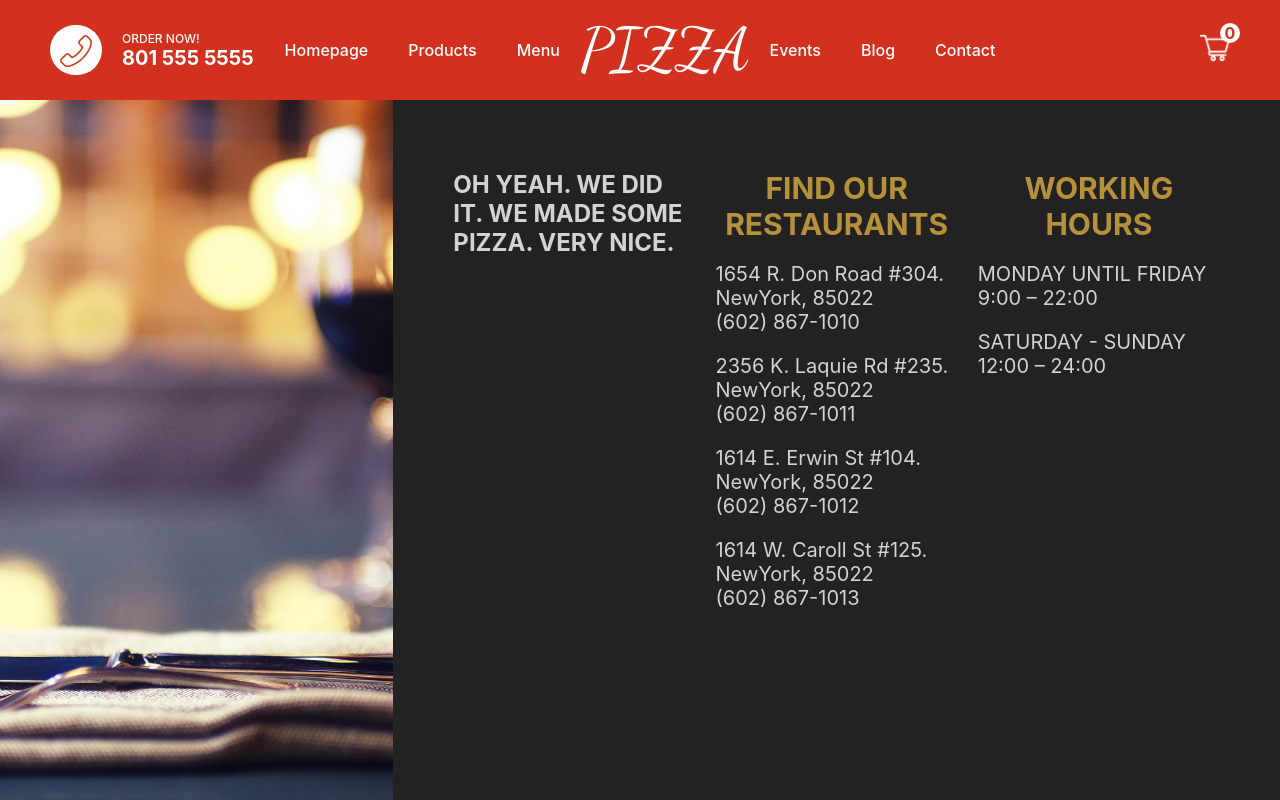
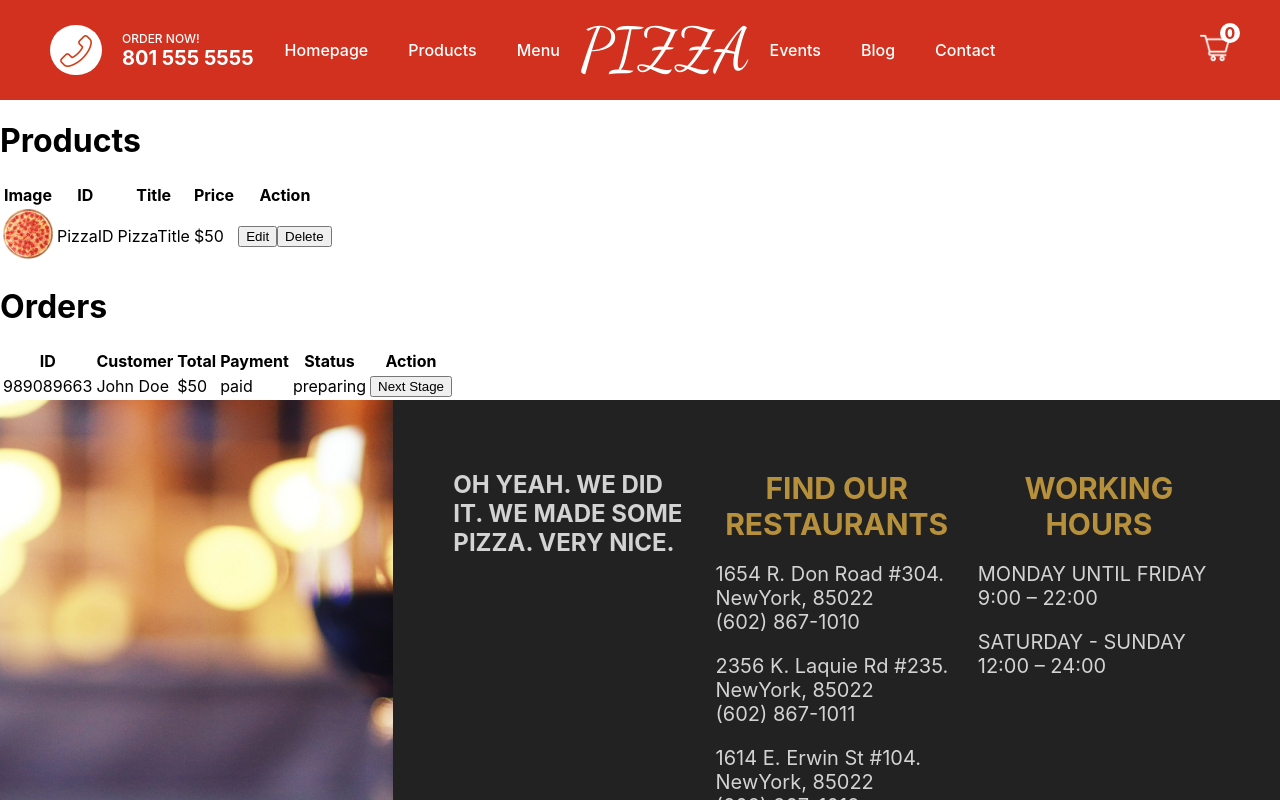
Before and after one commit to grantgariepy/react-next-food-app, a Next.js app: page /admin in a window 1280 px wide. Shown: the top 800 px of the page. Built offline with nearby package versions, Linux system fonts and the light colour scheme.

Commit message:
admin page layout

```diff
--- a/pages/admin/index.jsx
+++ b/pages/admin/index.jsx
@@ -1,9 +1,73 @@
+import Image from 'next/image';
 import styles from '../../styles/Admin.module.css';
 
 const index = () => {
     return (
-        <div>
+        <div className={styles.container}>
+            <div className={styles.item}>
+                <h1 className={styles.title}>Products</h1>
+                <table className={styles.table}>
+                    <tbody>
+                        <tr className={styles.trTitle}>
+                            <th>Image</th>
+                            <th>ID</th>
+                            <th>Title</th>
+                            <th>Price</th>
+                            <th>Action</th>
+                        </tr>
+                    </tbody>
+                    <tbody>
+                        <tr className={styles.trTitle}>
+                            <td>
+                                <Image
+                                    src="/img/pizza.png"
+                                    width={50}
+                                    height={50}
+                                    objectFit="cover"
+                                    alt=""
+                                />
+                            </td>
+                            <td>PizzaID</td>
+                            <td>PizzaTitle</td>
+                            <td>$50</td>
+                            <td>
+                                <button className={styles.button}>Edit</button>
+                                <button className={styles.button}>Delete</button>
+                            </td>
+                        </tr>
+                    </tbody>
+                </table>
+            </div>
+            <div className={styles.item}>
+                <h1 className={styles.title}>Orders</h1>
+                <table className={styles.table}>
+                    <tbody>
+                        <tr className={styles.trTitle}>
+                            <th>ID</th>
+                            <th>Customer</th>
+                            <th>Total</th>
+                            <th>Payment</th>
+                            <th>Status</th>
+                            <th>Action</th>
+                        </tr>
+                    </tbody>
+                    <tbody>
+                        <tr className={styles.trTitle}>
+                            <td>
+                                989089663
+                            </td>
+                            <td>John Doe</td>
+                            <td>$50</td>
+                            <td>paid</td>
+                            <td>preparing</td>
+                            <td>
+                                <button className={styles.button}>Next Stage</button>
 
+                            </td>
+                        </tr>
+                    </tbody>
+                </table>
+            </div>
         </div>
     );
 };
```
